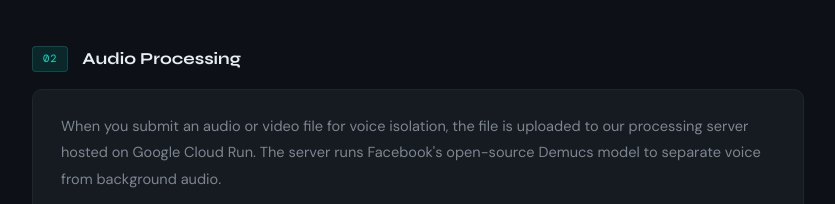
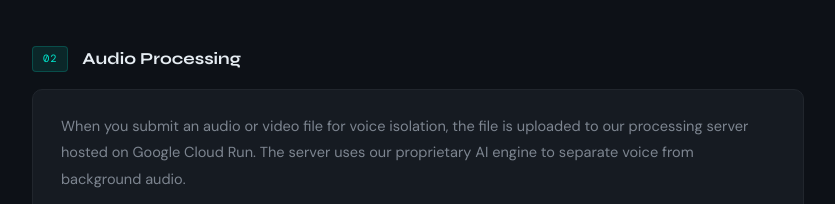
Before and after one commit to me-rashid/nonoise-site, a plain HTML site: page privacy.html in a window 1280 px wide. Shown: the part 1216-1420 px from the top of the page, without its empty margins (222-1057 px from the left). Drawn offline with nearby package versions, Linux system fonts and the light colour scheme; a web font is replaced by a local one.

Commit message:
Update privacy.html

```diff
--- a/privacy.html
+++ b/privacy.html
@@ -400,7 +400,7 @@
         <h2>Audio Processing</h2>
       </div>
       <div class="policy-body">
-        <p>When you submit an audio or video file for voice isolation, the file is uploaded to our processing server hosted on Google Cloud Run. The server runs Facebook's open-source Demucs model to separate voice from background audio.</p>
+        <p>When you submit an audio or video file for voice isolation, the file is uploaded to our processing server hosted on Google Cloud Run. The server uses our proprietary AI engine to separate voice from background audio.</p>
         <p>Once processing is complete, the isolated voice file is temporarily stored in Firebase Storage (Google Cloud Storage) to allow you to download it. The file is assigned a randomly generated, unguessable URL.</p>
         <p>After you download your result — or when you request deletion — the file is permanently removed from our server. We do not retain, review, analyze, or share your audio content in any way.</p>
         <p>We do not use your audio for training, improvement of AI models, or any other purpose.</p>
```
